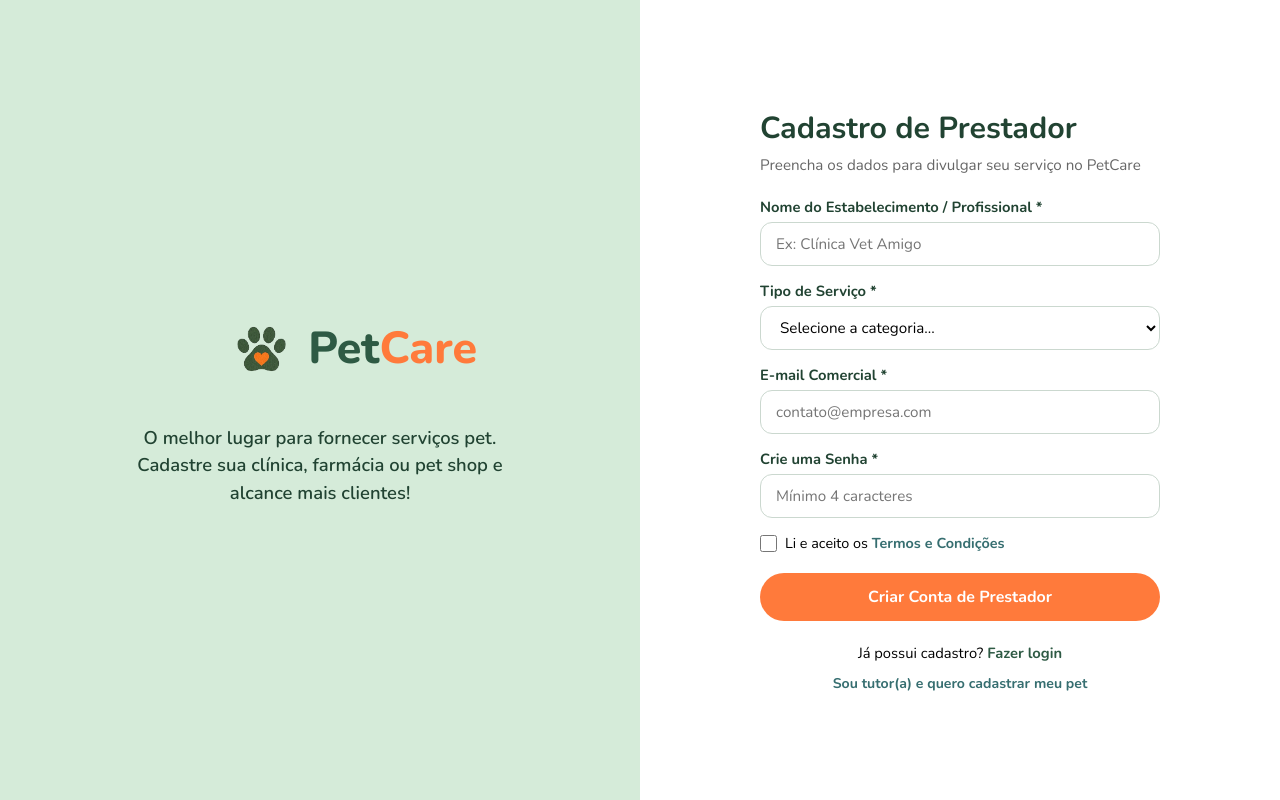
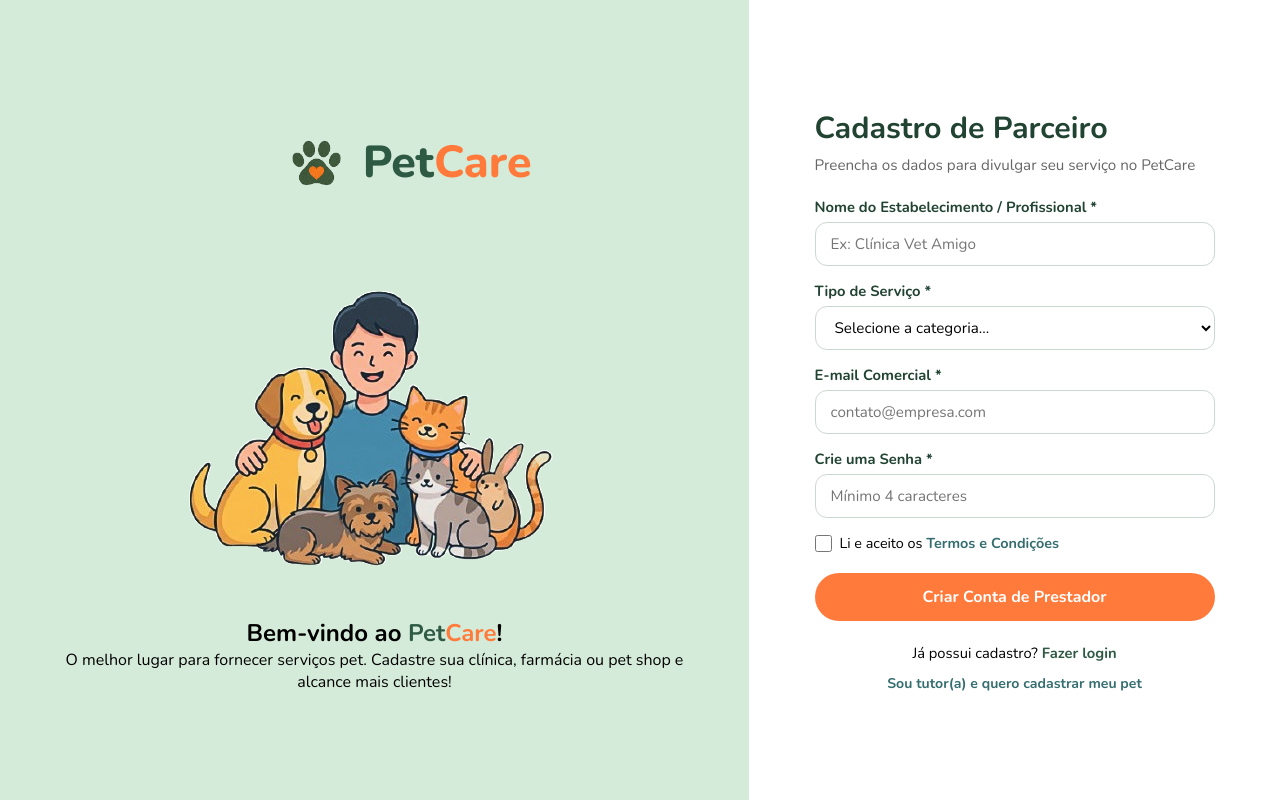
Before and after one commit to GabriellyLaierr/PetCare, a plain HTML site: page codigo/servicos/cadastro/index.html in a window 1280 px wide. Drawn offline with nearby package versions, Linux system fonts and the light colour scheme.

Commit message:
Update index.html

```diff
--- a/codigo/servicos/cadastro/index.html
+++ b/codigo/servicos/cadastro/index.html
@@ -11,21 +11,27 @@
 </head>
 <body>
     <main class="container">
-        <!-- Lado Esquerdo -->
+        <!-- Lado Esquerdo (Identidade Visual igual ao Tutor) -->
         <section class="left-panel">
-            <div class="brand">
+            <header class="brand">
                 <img src="../../imgs/logoIMG/logo.png" alt="Logo PetCare" class="logo-img">
                 <h1><span class="cor-pet">Pet</span><span class="cor-care">Care</span></h1>
+            </header>
+
+            <div>
+                <img src="../../imgs/animaisIMG/animais.png" alt="Animais" class="img-animais">
             </div>
-            <p class="slogan">
-                O melhor lugar para fornecer serviços pet. Cadastre sua clínica, farmácia ou pet shop e alcance mais clientes!
-            </p>
+
+            <div class="brand-text">
+                <h2>Bem-vindo ao <span class="cor-pet">Pet</span><span class="cor-care">Care</span>!</h2>
+                <p>O melhor lugar para fornecer serviços pet. Cadastre sua clínica, farmácia ou pet shop e alcance mais clientes!</p>
+            </div>
         </section>
 
         <!-- Lado Direito -->
         <section class="right-panel">
             <div class="form-box">
-                <h2>Cadastro de Prestador</h2>
+                <h2>Cadastro de Parceiro</h2>
                 <p class="subtitle">Preencha os dados para divulgar seu serviço no PetCare</p>
 
                 <form id="form-cadastro-servico">
```
